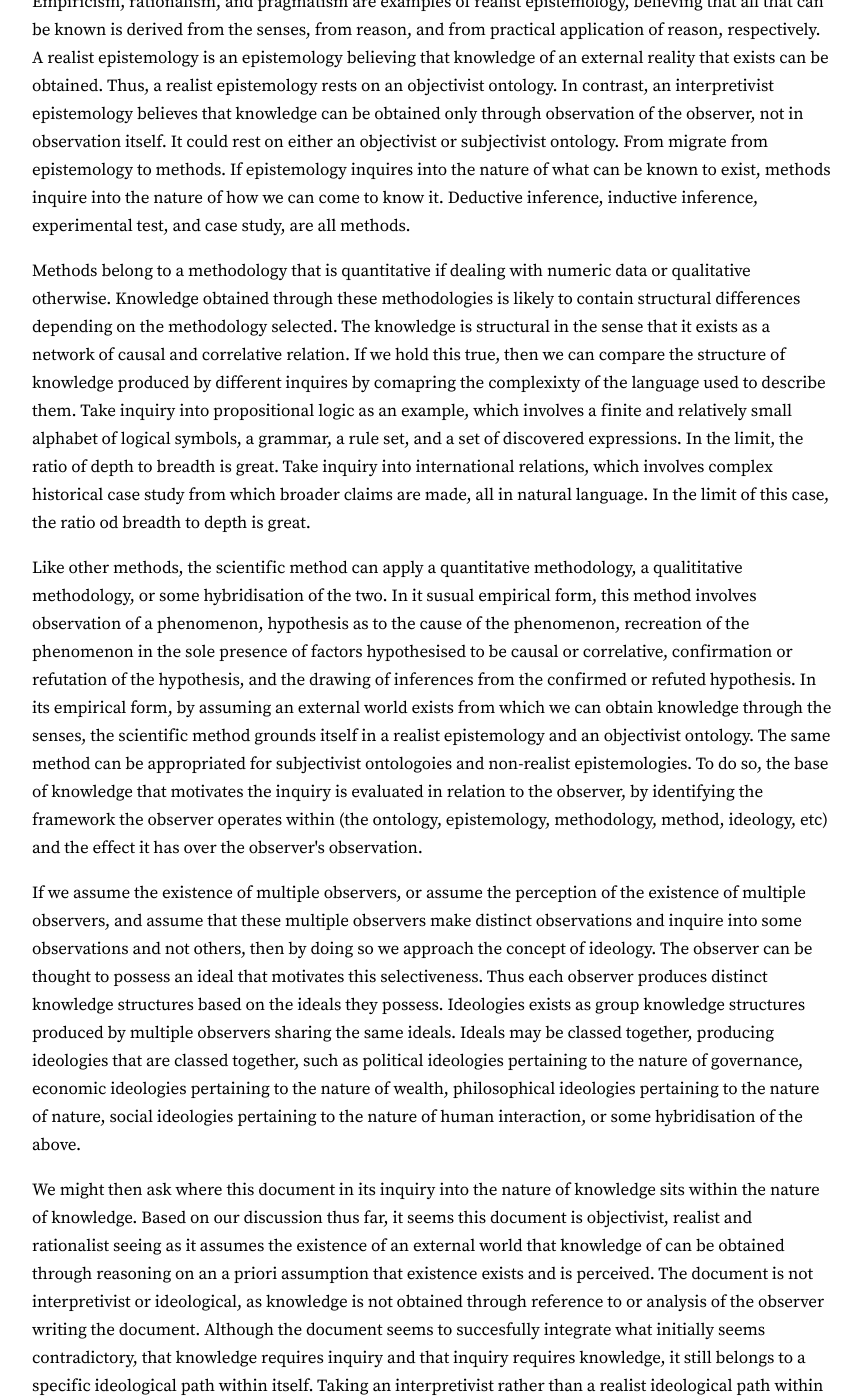
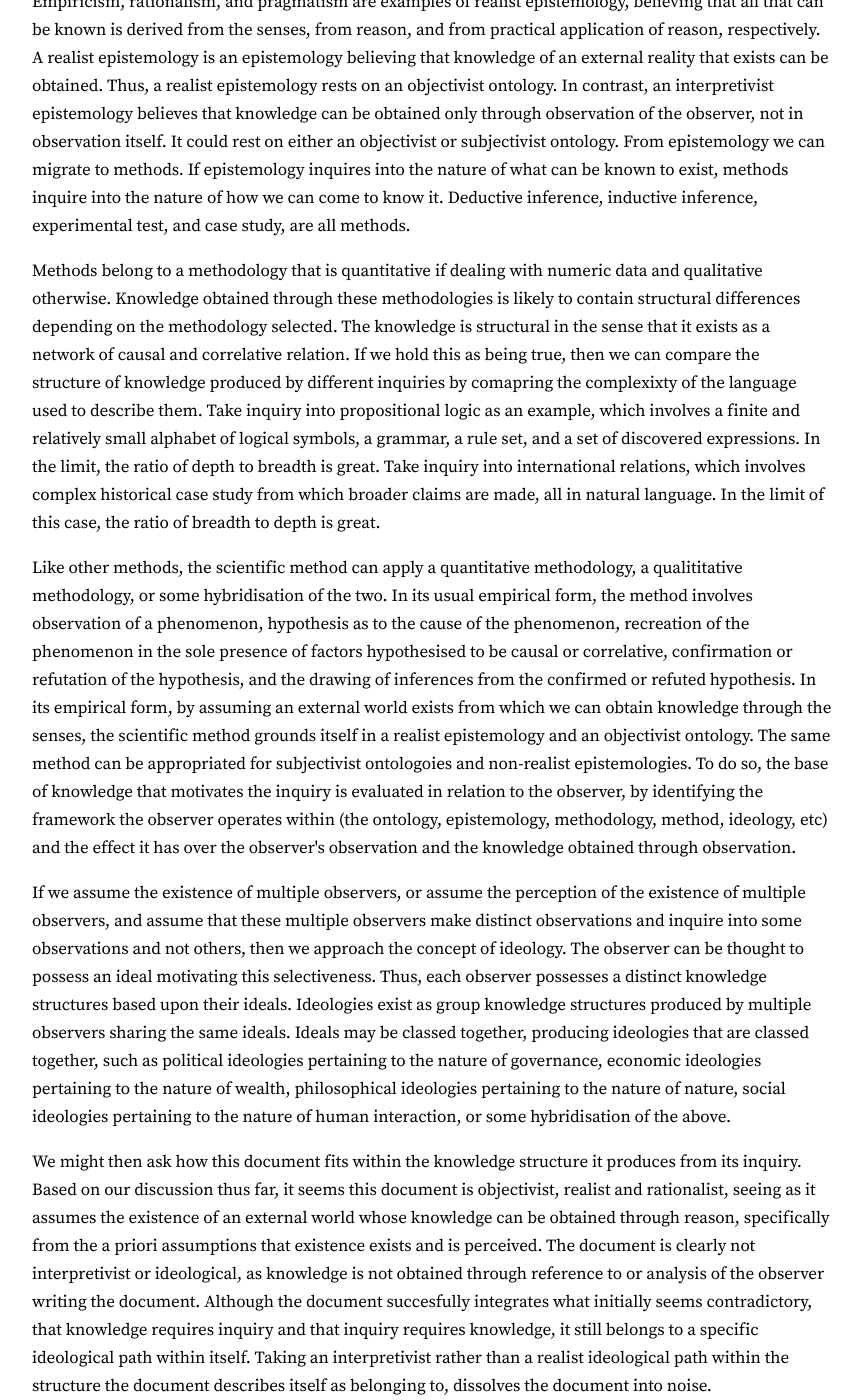
Before and after one commit to Rory-Mac/personal-website, a Jekyll site: the page built from _posts/2023-11-16-Knowledge-and-Ideology.markdown, in a window 1280 px wide and 1400 px high, scrolled down 1039 px. Shown: the whole window, without its empty margins (208-1070 px from the left). Built offline with Jekyll 4.4.1, drawn with Linux system fonts in a browser that asks for light colours; some of the changed text lies outside the part shown.

Commit message:
proof-read cycle 2

```diff
--- a/_posts/2023-11-16-Knowledge-and-Ideology.markdown
+++ b/_posts/2023-11-16-Knowledge-and-Ideology.markdown
@@ -17,37 +17,38 @@ of what can be known to exist.</p>
 senses, from reason, and from practical application of reason, respectively. A realist epistemology is an epistemology believing that
 knowledge of an external reality that exists can be obtained. Thus, a realist epistemology rests on an objectivist ontology. In contrast,
 an interpretivist epistemology believes that knowledge can be obtained only through observation of the observer, not in observation itself.
-It could rest on either an objectivist or subjectivist ontology. From migrate from epistemology to methods. If epistemology inquires into
+It could rest on either an objectivist or subjectivist ontology. From epistemology we can migrate to methods. If epistemology inquires into
 the nature of what can be known to exist, methods inquire into the nature of how we can come to know it. Deductive inference, inductive
 inference, experimental test, and case study, are all methods.</p>
-<p>Methods belong to a methodology that is quantitative if dealing with numeric data or qualitative otherwise. Knowledge obtained through
+<p>Methods belong to a methodology that is quantitative if dealing with numeric data and qualitative otherwise. Knowledge obtained through
 these methodologies is likely to contain structural differences depending on the methodology selected. The knowledge is structural in the
-sense that it exists as a network of causal and correlative relation. If we hold this true, then we can compare the structure of
-knowledge produced by different inquires by comapring the complexixty of the language used to describe them. Take inquiry into
+sense that it exists as a network of causal and correlative relation. If we hold this as being true, then we can compare the structure of
+knowledge produced by different inquiries by comapring the complexixty of the language used to describe them. Take inquiry into
 propositional logic as an example, which involves a finite and relatively small alphabet of logical symbols, a grammar, a rule set, and
 a set of discovered expressions. In the limit, the ratio of depth to breadth is great. Take inquiry into international relations, which
 involves complex historical case study from which broader claims are made, all in natural language. In the limit of this case, the ratio
-od breadth to depth is great.</p>
+of breadth to depth is great.</p>
 <p>Like other methods, the scientific method can apply a quantitative methodology, a qualititative methodology, or some hybridisation of
-the two. In it susual empirical form, this method involves observation of a phenomenon, hypothesis as to the cause of the phenomenon,
+the two. In its usual empirical form, the method involves observation of a phenomenon, hypothesis as to the cause of the phenomenon,
 recreation of the phenomenon in the sole presence of factors hypothesised to be causal or correlative, confirmation or refutation of the
 hypothesis, and the drawing of inferences from the confirmed or refuted hypothesis. In its empirical form, by assuming an external
 world exists from which we can obtain knowledge through the senses, the scientific method grounds itself in a realist epistemology and an
 objectivist ontology. The same method can be appropriated for subjectivist ontologoies and non-realist epistemologies. To do so,
 the base of knowledge that motivates the inquiry is evaluated in relation to the observer, by identifying the framework the observer
-operates within (the ontology, epistemology, methodology, method, ideology, etc) and the effect it has over the observer's observation.</p>
+operates within (the ontology, epistemology, methodology, method, ideology, etc) and the effect it has over the observer's observation and
+the knowledge obtained through observation.</p>
 <p>If we assume the existence of multiple observers, or assume the perception of the existence of multiple observers, and assume that
-these multiple observers make distinct observations and inquire into some observations and not others, then by doing so we approach the
-concept of ideology. The observer can be thought to possess an ideal that motivates this selectiveness. Thus each observer produces
-distinct knowledge structures based on the ideals they possess. Ideologies exists as group knowledge structures produced by multiple
+these multiple observers make distinct observations and inquire into some observations and not others, then we approach the
+concept of ideology. The observer can be thought to possess an ideal motivating this selectiveness. Thus, each observer possesses
+a distinct knowledge structures based upon their ideals. Ideologies exist as group knowledge structures produced by multiple
 observers sharing the same ideals. Ideals may be classed together, producing ideologies that are classed together, such as political
 ideologies pertaining to the nature of governance, economic ideologies pertaining to the nature of wealth, philosophical ideologies
 pertaining to the nature of nature, social ideologies pertaining to the nature of human interaction, or some hybridisation of the above.</p>
-<p>We might then ask where this document in its inquiry into the nature of knowledge sits within the nature of knowledge. Based on our
-discussion thus far, it seems this document is objectivist, realist and rationalist seeing as it assumes the existence of an external world
-that knowledge of can be obtained through reasoning on an a priori assumption that existence exists and is perceived. The document is
-not interpretivist or ideological, as knowledge is not obtained through reference to or analysis of the observer writing the document.
-Although the document seems to succesfully integrate what initially seems contradictory, that knowledge requires inquiry and that
+<p>We might then ask how this document fits within the knowledge structure it produces from its inquiry. Based on our
+discussion thus far, it seems this document is objectivist, realist and rationalist, seeing as it assumes the existence of an external world
+whose knowledge can be obtained through reason, specifically from the a priori assumptions that existence exists and is perceived. The
+document is clearly not interpretivist or ideological, as knowledge is not obtained through reference to or analysis of the observer writing
+the document. Although the document succesfully integrates what initially seems contradictory, that knowledge requires inquiry and that
 inquiry requires knowledge, it still belongs to a specific ideological path within itself. Taking an interpretivist rather than a realist
 ideological path within the structure the document describes itself as belonging to, dissolves the document into noise.</p>
 <h3>Realism</h3>
```
